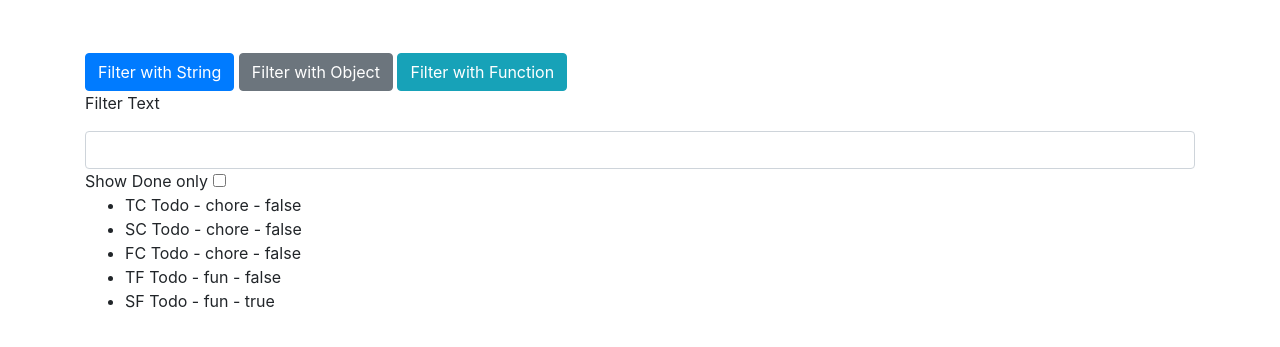
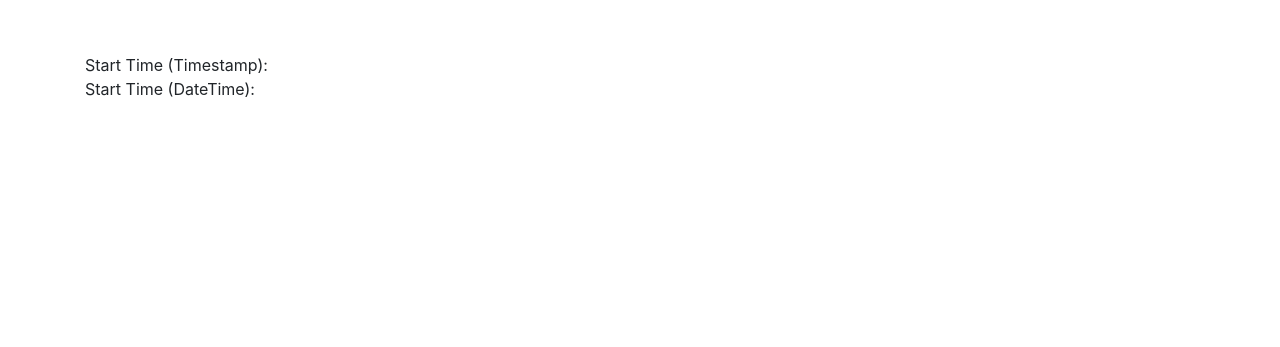
Before and after one commit to charliegdev/angularJS-sample, a website: page index.html in a window 1280 px wide. Shown: the part 131-478 px from the top of the page. Drawn offline with nearby package versions, Linux system fonts and the light colour scheme.

Commit message:
Replace old filters with new, incompleted ones.

```diff
--- a/index.html
+++ b/index.html
@@ -57,20 +57,9 @@
             <h1>Hello Filters!</h1>
             <br><br>
 
-            <button class="btn btn-primary" ng-click="ctrl.currentFilter = 'string'">Filter with String</button>
-            <button class="btn btn-secondary" ng-click="ctrl.currentFilter = 'object'">Filter with Object</button>
-            <button class="btn btn-info" ng-click="ctrl.currentFilter = 'function'">Filter with Function</button>
-            <p>Filter Text</p>
+            <div>Start Time (Timestamp): {{ctrl.startTime}}</div>
 
-            <input type="text" class="form-control" ng-model="ctrl.filterOptions['string']">
-            <span>Show Done only</span>
-            <input type="checkbox" ng-model="ctrl.filterOptions['object'].done">
-            <ul>
-                <li ng-repeat="note in ctrl.notes | filter: ctrl.filterOptions[ctrl.currentFilter] | orderBy: ctrl.sortOrder | limitTo: 5">
-                    {{note.label}} - {{note.type}} - {{note.done}}
-                </li>
-            </ul>
-
+            <div>Start Time (DateTime): {{ctrl.startTime | date:'medium'}}</div>
         </div>
     </div>
 
```
